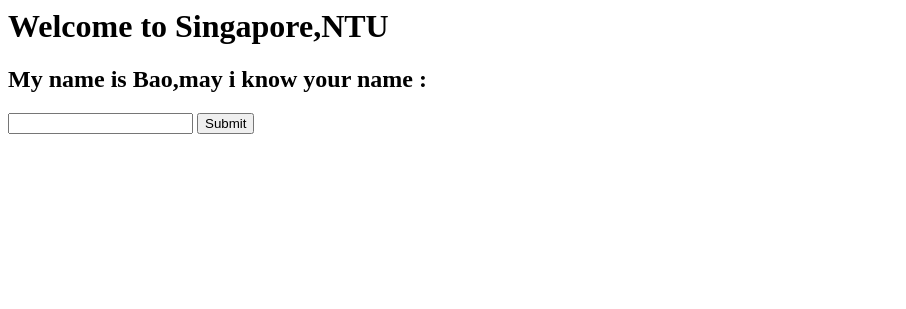
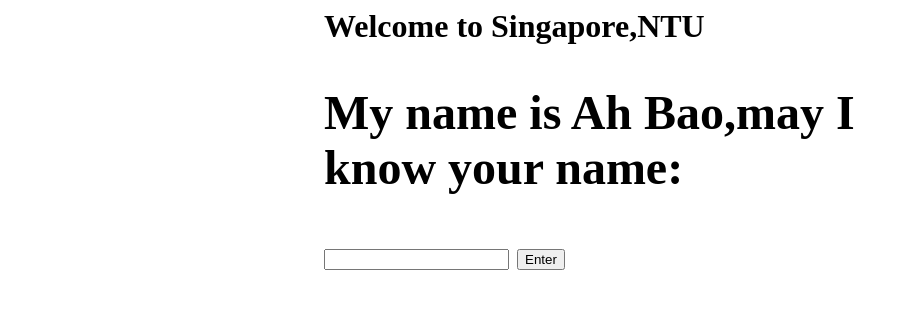
Before and after one commit to oceancat11/liu, a Python web app: template templates/index.html in a window 1280 px wide. Shown: the top 309 px of the page, without its empty margins (0-906 px from the left). Run offline with Jinja, Linux system fonts and the light colour scheme; the template is opened without the code that fills it, so the values that code supplies are empty.

Commit message:
Update index.html

```diff
--- a/templates/index.html
+++ b/templates/index.html
@@ -1,15 +1,15 @@
 <style>
-.container(width:100%;margin:atuo;}
-@media(min-width:600px){.container{width:80%}}
-@media(min-width:768px){.container{width:60%}}
-@media(min-width:1024px){.container{width:50%}}
+.container{width:100%;margin:auto;}
+@media(min-width:600px){.container{width:80%;}}
+@media(min-width:768px){.container{width:60%;}}
+@media(min-width:1024px){.container{width:50%;}}
 </style>
 
 <div class="container">
-<h1>Welcome to Singapore,NTU</h1>
-<form action="/main"method="post">
-  <h2>My name is Bao,may i know your name :</h2>
-  <input type ="text"name="r">
-  <input type ="submit"vaule="Enter">
+<h1>Welcome to Singapore,NTU<h1>
+<form action="/main" method="post">
+<h2>My name is Ah Bao,may I know your name:</h2>
+  <input type ="text" name="r">
+    <input type ="submit" value="Enter">
 </form>
 </div>
```
